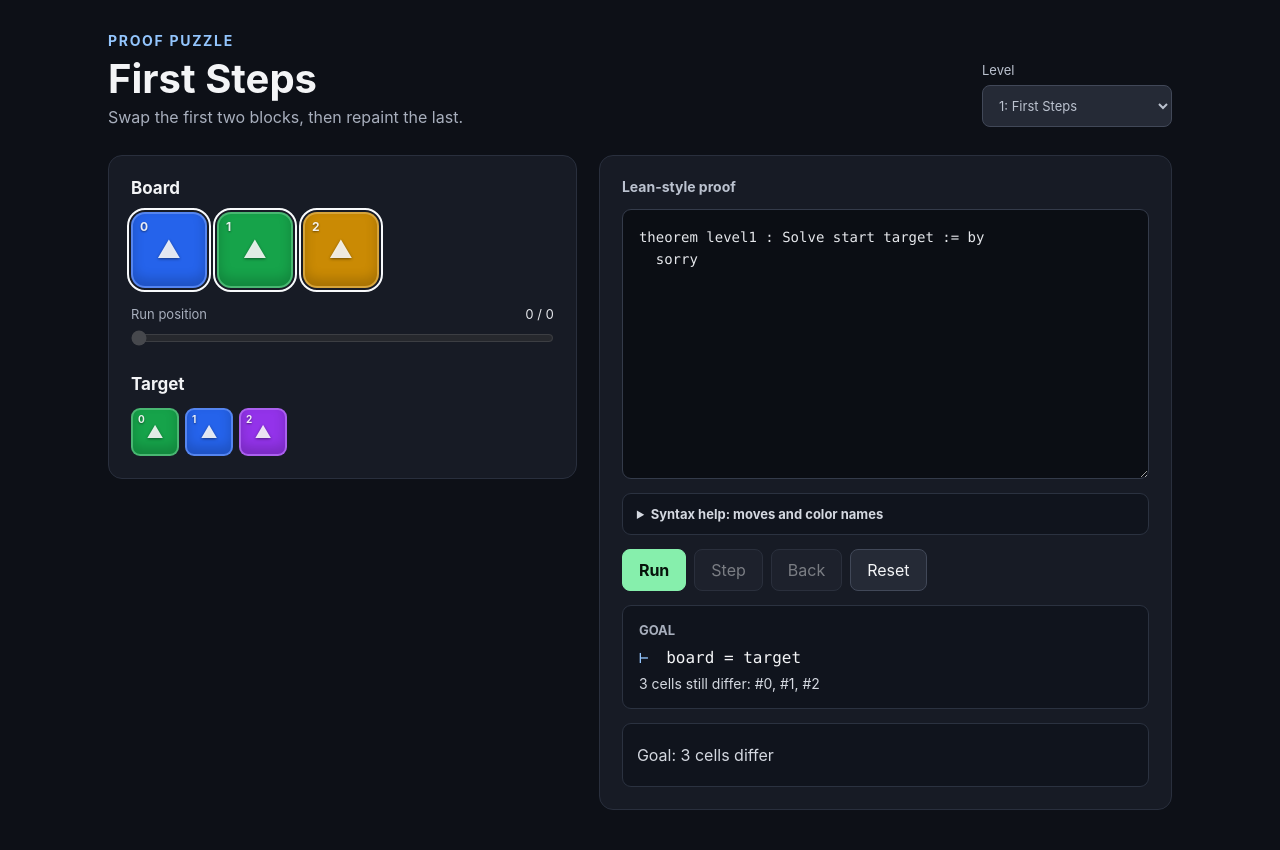
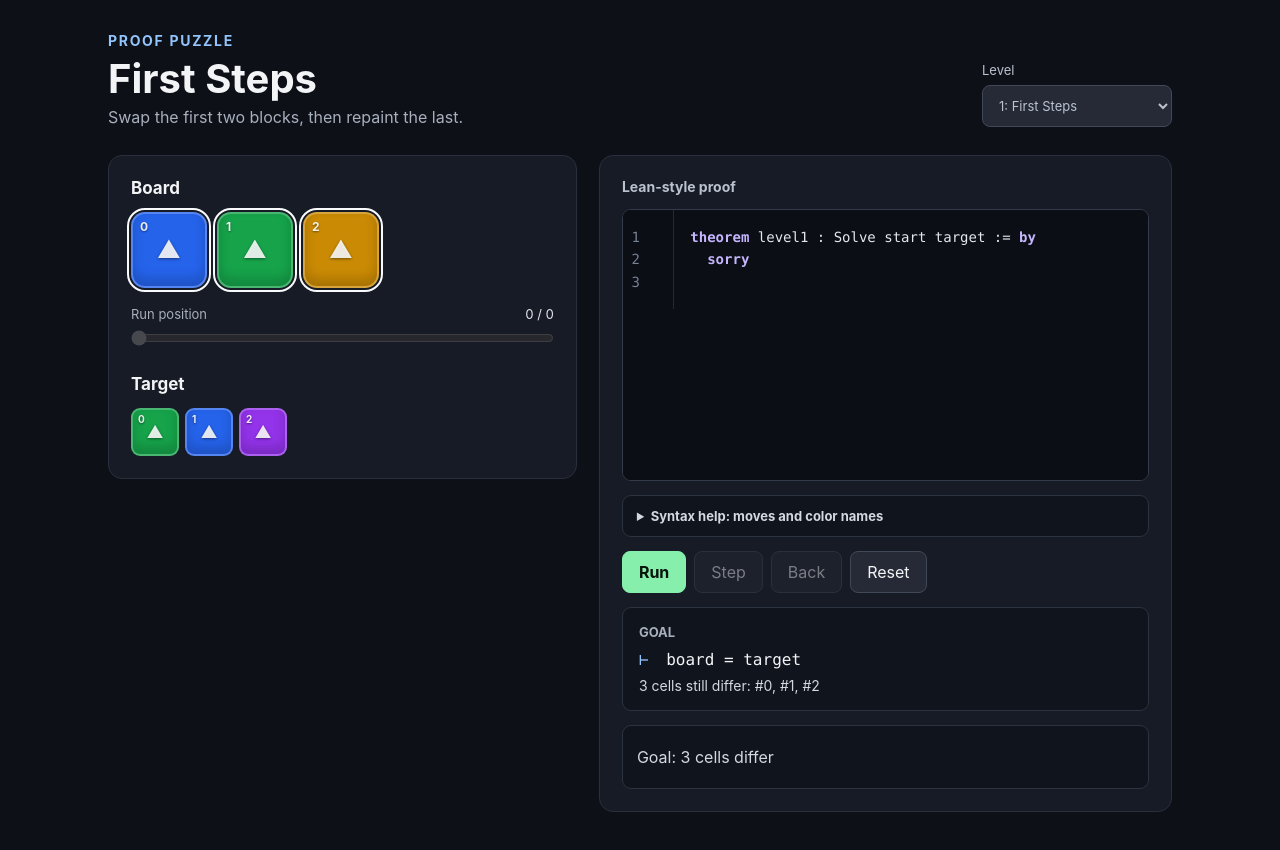
Before and after one commit to dhairyathareja1/spot, a React (Vite) app in the folder proof-puzzle/: page / in a window 1280 px wide. Shown: the top 850 px of the page. Built offline with nearby package versions, Linux system fonts and the light colour scheme.

Commit message:
feat(ui): add CodeMirror proof editor

```diff
--- a/proof-puzzle/src/App.tsx
+++ b/proof-puzzle/src/App.tsx
@@ -4,6 +4,7 @@ import type { SavedProgress } from './ui/storage'
 import { loadProgress, markLevelCleared, saveProgress } from './ui/storage'
 import { levels } from './levels/levels'
 import { BoardView } from './ui/BoardView'
+import { Editor } from './ui/Editor'
 import { GoalPanel } from './ui/GoalPanel'
 import { SyntaxHelp } from './ui/SyntaxHelp'
 import { TargetView } from './ui/TargetView'
@@ -29,6 +30,8 @@ function App() {
   const differingIndices = boardDifferenceIndices(currentBoard, level.target)
   const failedAt = trace?.failedAt
   const showingMoveError = Boolean(failedAt && state.cursor === failedAt.stepIndex)
+  const executedLine = state.cursor > 0 ? trace?.steps[state.cursor - 1]?.line : undefined
+  const failingLine = failedAt?.diagnostic.line ?? state.diagnostic?.line
   const errorIndices = showingMoveError ? failedAt?.diagnostic.error?.indices ?? [] : []
   const showQED = Boolean(trace?.solved && state.cursor === lastCursor && !state.diagnostic)
 
@@ -74,6 +77,16 @@ function App() {
     stopPlayback()
     setIsPlaying(true)
     dispatch({ type: 'RUN' })
+  }
+
+  function stepForward() {
+    stopPlayback()
+    dispatch({ type: 'STEP_FWD' })
+  }
+
+  function stepBack() {
+    stopPlayback()
+    dispatch({ type: 'STEP_BACK' })
   }
 
   function editSource(source: string) {
@@ -179,26 +192,29 @@ function App() {
         </section>
 
         <section className="proof-panel" aria-label="Proof editor and controls">
-          <label className="editor-label" htmlFor="proof-source">Lean-style proof</label>
-          <textarea
-            id="proof-source"
+          <div className="editor-label" id="proof-editor-label">Lean-style proof</div>
+          <Editor
             value={state.source}
-            spellCheck={false}
-            onChange={(event) => editSource(event.target.value)}
+            onChange={editSource}
+            executedLine={executedLine}
+            failingLine={failingLine}
+            onRun={runProof}
+            onStepForward={stepForward}
+            onStepBack={stepBack}
           />
           <SyntaxHelp />
           <div className="controls">
             <button className="run-button" type="button" onClick={runProof}>Run</button>
             <button
               type="button"
-              onClick={() => { stopPlayback(); dispatch({ type: 'STEP_FWD' }) }}
+              onClick={stepForward}
               disabled={!trace || state.cursor >= lastCursor}
             >
               Step
             </button>
             <button
               type="button"
-              onClick={() => { stopPlayback(); dispatch({ type: 'STEP_BACK' }) }}
+              onClick={stepBack}
               disabled={!trace || state.cursor === 0}
             >
               Back
--- /dev/null
+++ b/proof-puzzle/src/ui/Editor.tsx
@@ -0,0 +1,167 @@
+import { useCallback, useEffect, useMemo, useRef } from 'react'
+import CodeMirror, {
+  Decoration,
+  EditorView,
+  keymap,
+  Prec,
+  ViewPlugin,
+  type DecorationSet,
+  type Range,
+  type ViewUpdate,
+} from '@uiw/react-codemirror'
+
+type EditorProps = {
+  value: string
+  onChange: (value: string) => void
+  executedLine?: number
+  failingLine?: number
+  onRun: () => void
+  onStepForward: () => void
+  onStepBack: () => void
+}
+
+type EditorActions = Pick<EditorProps, 'onRun' | 'onStepForward' | 'onStepBack'>
+
+const keywords = new Set(['theorem', 'def', 'by', 'sorry'])
+const tactics = new Set(['swap', 'paint', 'rotate'])
+const colors = new Set(['blue', 'green', 'yellow', 'purple', 'orange', 'teal'])
+
+export function Editor({
+  value,
+  onChange,
+  executedLine,
+  failingLine,
+  onRun,
+  onStepForward,
+  onStepBack,
+}: EditorProps) {
+  const changeHandler = useRef(onChange)
+  const actions = useRef<EditorActions>({ onRun, onStepForward, onStepBack })
+
+  useEffect(() => {
+    changeHandler.current = onChange
+    actions.current = { onRun, onStepForward, onStepBack }
+  }, [onChange, onRun, onStepForward, onStepBack])
+
+  const handleChange = useCallback((nextValue: string) => {
+    changeHandler.current(nextValue)
+  }, [])
+
+  const syntaxExtension = useMemo(
+    () => createSyntaxExtension(executedLine, failingLine),
+    [executedLine, failingLine],
+  )
+  const shortcutExtension = useMemo(() => Prec.highest(keymap.of([
+    {
+      key: 'Ctrl-Enter',
+      run: () => {
+        actions.current.onRun()
+        return true
+      },
+    },
+    {
+      key: 'Alt-ArrowRight',
+      run: () => {
+        actions.current.onStepForward()
+        return true
+      },
+    },
+    {
+      key: 'Alt-ArrowLeft',
+      run: () => {
+        actions.current.onStepBack()
+        return true
+      },
+    },
+  ])), [])
+  const extensions = useMemo(() => [
+    EditorView.contentAttributes.of({ 'aria-labelledby': 'proof-editor-label', spellcheck: 'false' }),
+    EditorView.lineWrapping,
+    syntaxExtension,
+    shortcutExtension,
+  ], [syntaxExtension, shortcutExtension])
+
+  return (
+    <CodeMirror
+      className="proof-editor"
+      value={value}
+      onChange={handleChange}
+      theme="dark"
+      minHeight="270px"
+      basicSetup={{ highlightActiveLine: false, highlightActiveLineGutter: false }}
+      extensions={extensions}
+    />
+  )
+}
+
+function createSyntaxExtension(executedLine?: number, failingLine?: number) {
+  return ViewPlugin.fromClass(class {
+    decorations: DecorationSet = Decoration.none
+
+    constructor(view: EditorView) {
+      this.decorations = buildDecorations(view, executedLine, failingLine)
+    }
+
+    update(update: ViewUpdate) {
+      if (update.docChanged || update.viewportChanged) {
+        this.decorations = buildDecorations(update.view, executedLine, failingLine)
+      }
+    }
+  }, {
+    decorations: (plugin) => plugin.decorations,
+  })
+}
+
+function buildDecorations(
+  view: EditorView,
+  executedLine?: number,
+  failingLine?: number,
+): DecorationSet {
+  const ranges: Range<Decoration>[] = []
+  const document = view.state.doc
+
+  for (let lineNumber = 1; lineNumber <= document.lines; lineNumber += 1) {
+    const line = document.line(lineNumber)
+    const lineIndex = lineNumber - 1
+    const lineClasses = [
+      lineIndex === executedLine ? 'cm-proof-executing-line' : '',
+      lineIndex === failingLine ? 'cm-proof-failing-line' : '',
+    ].filter(Boolean).join(' ')
+
+    if (lineClasses) {
+      ranges.push(Decoration.line({ class: lineClasses }).range(line.from))
+    }
+
+    addTokenDecorations(line.text, line.from, ranges)
+  }
+
+  return Decoration.set(ranges, true)
+}
+
+function addTokenDecorations(text: string, lineStart: number, ranges: Range<Decoration>[]) {
+  const commentStart = text.indexOf('--')
+  const codeEnd = commentStart < 0 ? text.length : commentStart
+  const code = text.slice(0, codeEnd)
+  const tokenPattern = /\b(?:theorem|def|by|sorry|swap|paint|rotate|blue|green|yellow|purple|orange|teal)\b/g
+
+  for (const match of code.matchAll(tokenPattern)) {
+    const token = match[0]
+    const from = lineStart + (match.index ?? 0)
+    const to = from + token.length
+    ranges.push(Decoration.mark({ class: tokenClass(token) }).range(from, to))
+  }
+
+  if (commentStart >= 0) {
+    ranges.push(
+      Decoration.mark({ class: 'cm-proof-comment' })
+        .range(lineStart + commentStart, lineStart + text.length),
+    )
+  }
+}
+
+function tokenClass(token: string): string {
+  if (keywords.has(token)) return 'cm-proof-keyword'
+  if (tactics.has(token)) return 'cm-proof-tactic'
+  if (colors.has(token)) return `cm-proof-color-${token}`
+  return ''
+}
--- a/proof-puzzle/src/ui/styles.css
+++ b/proof-puzzle/src/ui/styles.css
@@ -20,8 +20,7 @@ body {
 }
 
 button,
-select,
-textarea {
+select {
   font: inherit;
 }
 
@@ -45,7 +44,7 @@ button:hover:not(:disabled) {
 
 button:focus-visible,
 select:focus-visible,
-textarea:focus-visible {
+.proof-editor:focus-within {
   outline: 2px solid #93c5fd;
   outline-offset: 2px;
 }
@@ -326,19 +325,80 @@ h2 {
   font-weight: 650;
 }
 
-textarea {
+.proof-editor {
   width: 100%;
-  min-height: 270px;
-  resize: vertical;
-  padding: 16px;
-  color: #e5e7eb;
+  overflow: hidden;
   background: #0b0e14;
   border: 1px solid #343b4a;
   border-radius: 9px;
+}
+
+.proof-editor .cm-editor {
+  min-height: 270px;
+  color: #e5e7eb;
+  background: #0b0e14;
+  font-size: 14px;
+}
+
+.proof-editor .cm-scroller {
+  min-height: 270px;
   font-family: ui-monospace, SFMono-Regular, Consolas, monospace;
-  font-size: 14px;
   line-height: 1.6;
-  tab-size: 2;
+}
+
+.proof-editor .cm-content {
+  padding: 16px 0;
+}
+
+.proof-editor .cm-line {
+  padding: 0 16px;
+}
+
+.proof-editor .cm-gutters {
+  color: #768195;
+  background: #0b0e14;
+  border-right: 1px solid #222938;
+}
+
+.proof-editor .cm-gutterElement {
+  padding: 0 8px 0 12px;
+}
+
+.proof-editor .cm-cursor {
+  border-left-color: #f3f4f6;
+}
+
+.proof-editor .cm-line.cm-proof-executing-line {
+  background: rgb(59 130 246 / 16%);
+  box-shadow: inset 3px 0 #60a5fa;
+}
+
+.proof-editor .cm-line.cm-proof-failing-line {
+  text-decoration: underline wavy #f87171;
+  text-decoration-thickness: 1.5px;
+  text-underline-offset: 4px;
+}
+
+.proof-editor .cm-proof-keyword {
+  color: #c4b5fd;
+  font-weight: 700;
+}
+
+.proof-editor .cm-proof-tactic {
+  color: #93c5fd;
+  font-weight: 700;
+}
+
+.proof-editor .cm-proof-color-blue { color: #60a5fa; }
+.proof-editor .cm-proof-color-green { color: #4ade80; }
+.proof-editor .cm-proof-color-yellow { color: #facc15; }
+.proof-editor .cm-proof-color-purple { color: #c084fc; }
+.proof-editor .cm-proof-color-orange { color: #fb923c; }
+.proof-editor .cm-proof-color-teal { color: #2dd4bf; }
+
+.proof-editor .cm-proof-comment {
+  color: #8993a5;
+  font-style: italic;
 }
 
 .syntax-help {
```
